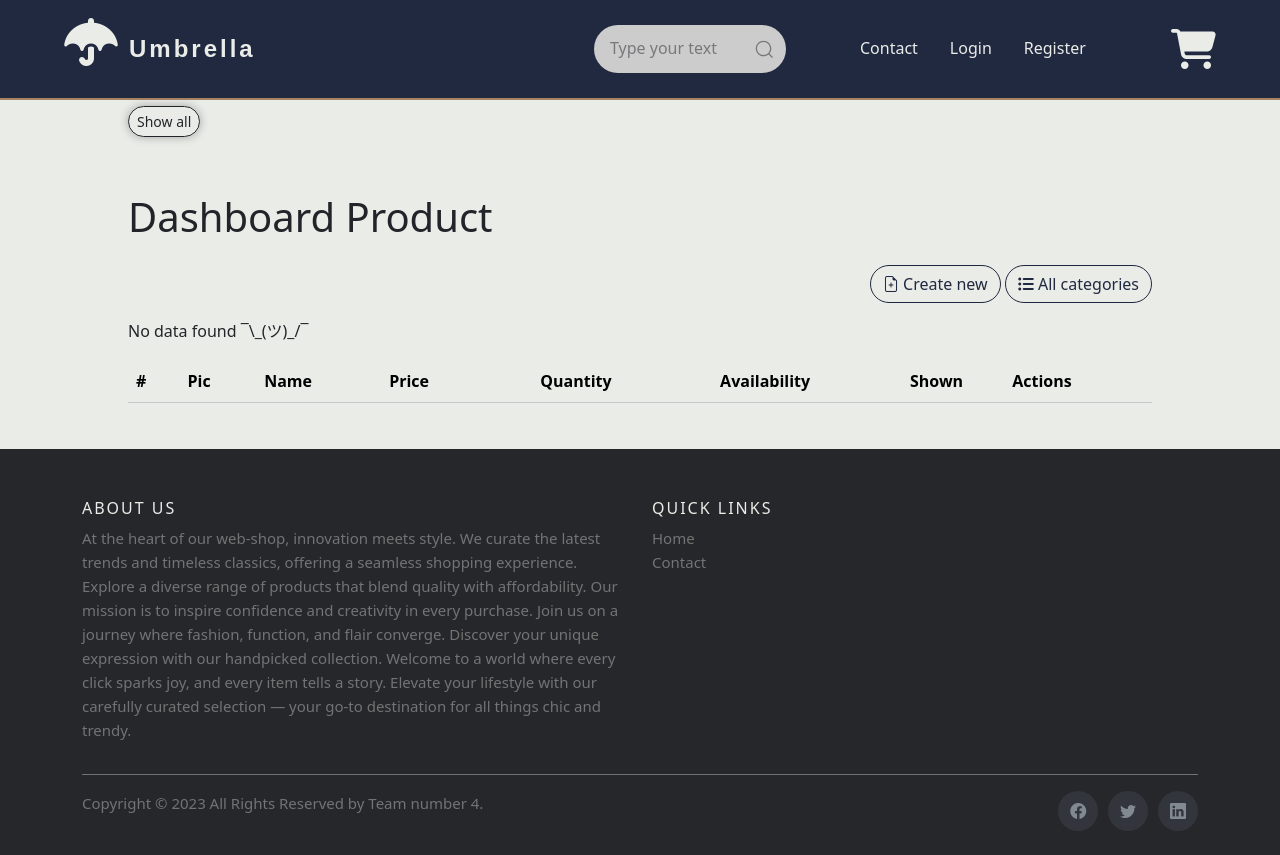
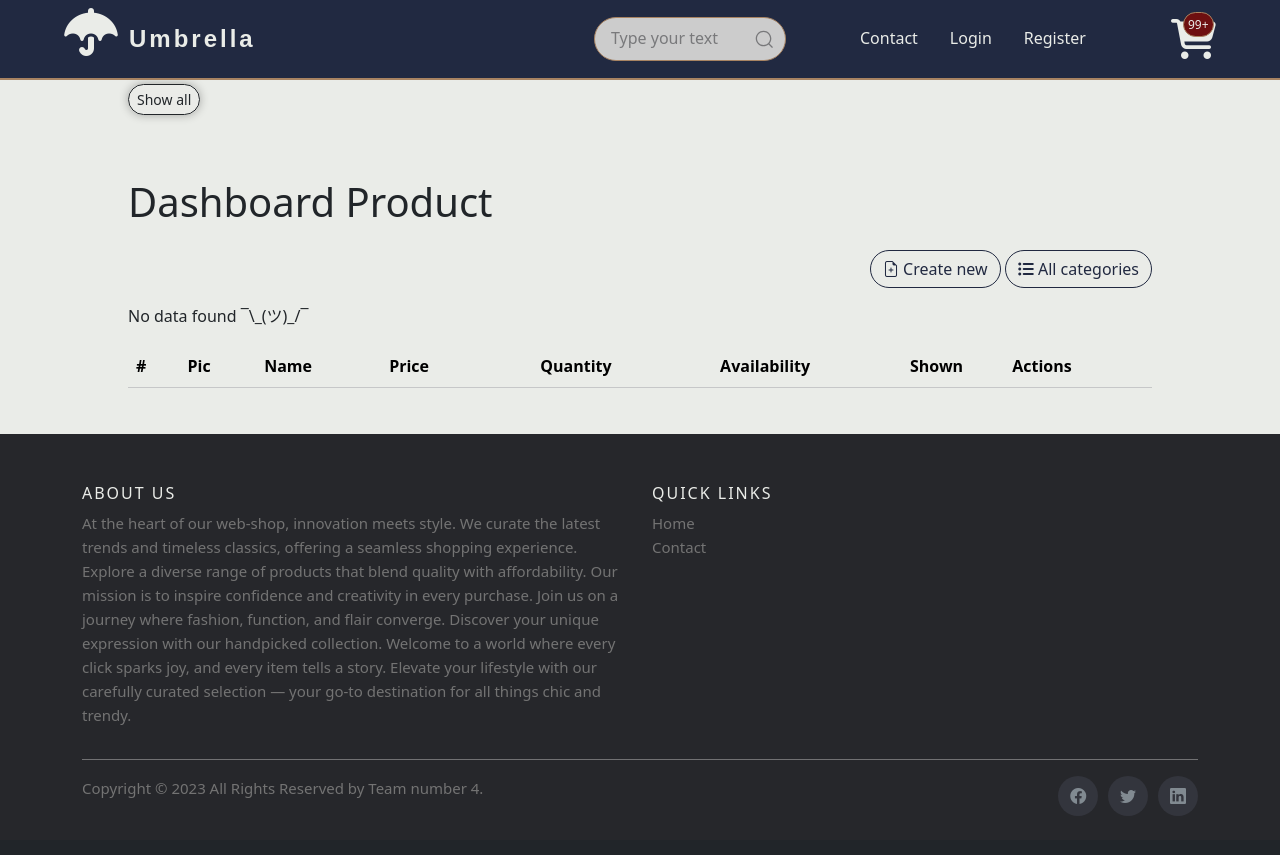
Before and after one commit to DmitriiMal/web-shop-project, a Symfony app: template templates/product/index.html.twig in a window 1280 px wide. After the commit the page ends 816 px from the top, so only its background shows below. Run offline with Twig, Linux system fonts and the light colour scheme; the template is opened without the code that fills it, so the values that code supplies are empty; some libraries are stand-ins or nearby versions.

Commit message:
change navbat height, filter

```diff
--- a/public/css/_home.scss
+++ b/public/css/_home.scss
@@ -8,22 +8,6 @@
 
 .pt-120 {
   padding-top: 120px;
-}
-
-.m-03 {
-  margin: 0.3rem;
-}
-
-.m-05 {
-  margin: 0.5rem;
-}
-
-.m-1 {
-  margin: 1rem;
-}
-
-.m-2 {
-  margin: 2rem;
 }
 
 // ///////////////////// //
@@ -44,6 +28,18 @@
   z-index: 1;
   background: #eaece86d;
   backdrop-filter: blur(5px);
+
+  .category {
+    position: absolute;
+    right: 8px;
+    top: 8px;
+    z-index: 2;
+    padding: 0.25rem 0.5rem;
+    font-size: 0.875rem;
+    text-align: center;
+    vertical-align: middle;
+    border: 1px $main-color solid;
+  }
 }
 
 .myCard > img {
@@ -94,7 +90,7 @@
 }
 
 .myCard:hover > .details {
-  height: 8rem;
+  height: 7.5rem;
 }
 
 .myCard:hover > img {
--- a/public/css/_media.scss
+++ b/public/css/_media.scss
@@ -1,7 +1,7 @@
 @media (max-width: 500px) {
   .myCard {
     .details {
-      height: 8rem;
+      height: 7.5rem;
     }
   }
 
--- a/public/css/_navbar.scss
+++ b/public/css/_navbar.scss
@@ -3,7 +3,6 @@
 // ////////////////////////// //
 
 nav {
-  // backdrop-filter: blur(5px);
   position: fixed;
   z-index: 10;
   left: 0;
@@ -11,9 +10,7 @@ nav {
   top: 0;
   // font-family: 'Bebas Neue', sans-serif;
   padding: 0 5%;
-  height: 100px;
-  // background: transparent;
-  // background-color: rgba(255, 255, 255, 0.8);
+  height: $navbar-heigth;
   background-color: $main-color;
   display: flex;
   justify-content: space-between;
@@ -73,10 +70,15 @@ nav .links {
     font-size: 2.5rem;
   }
 
-  div {
+  .cart-item {
+    position: absolute;
+    left: 12px;
+    top: 5px;
     background-color: $third-color;
+    border: 1px $second-color solid;
     text-align: center;
-    aspect-ratio: 1;
+    font-size: 12px;
+    padding: 2px 4px;
   }
 }
 
@@ -128,7 +130,8 @@ nav .links li {
   text-align: center;
   background-color: transparent;
   color: $text-color-light;
-  padding: 23px 15px;
+  height: $navbar-heigth;
+  padding: 15px 15px;
   // font-weight: bold;
   border: 2px solid transparent;
   cursor: pointer;
@@ -138,7 +141,7 @@ nav .links li {
   display: none;
   font-size: 14px;
   position: absolute;
-  z-index: 1;
+  z-index: 11;
   min-width: 200px;
   background-color: $main-color;
   border-radius: 0px 0 4px 4px;
@@ -161,10 +164,6 @@ nav .links li {
 .dropdown-content a:focus {
   color: $text-color-light;
 }
-
-// .dropdown-content #top:hover {
-//   // border-radius: 0;
-// }
 
 .dropdown-content #bottom:hover {
   border-radius: 0px 0px 4px 4px;
@@ -195,13 +194,11 @@ nav .links li {
   font-size: inherit;
   font-weight: normal;
   background-color: $input-color;
-
-  border: none;
+  border: 1px $second-color solid;
   color: $dark-color;
-  padding: 0.7rem 1rem;
+  padding: 0.5rem 1rem;
   border-radius: 30px;
   width: 12em;
-  // transition: all ease-in-out 0.3s;
   margin-right: -2rem;
 }
 
@@ -235,7 +232,6 @@ nav .links li {
 
 .search__button:hover {
   cursor: pointer;
-  // background-color: $light-color;
   transform: scale(1.02);
 }
 
@@ -292,13 +288,12 @@ nav .icon-burger .line {
     z-index: 9;
     left: 0;
     right: 0;
-    top: 100px;
+    top: $navbar-heigth;
     bottom: 100%;
     width: auto;
     height: auto;
     flex-direction: column;
     background-color: $main-color;
-    // backdrop-filter: blur(5px);
 
     justify-content: flex-start;
     overflow: hidden;
@@ -306,10 +301,12 @@ nav .icon-burger .line {
   }
   nav .links,
   nav .links a {
-    font-size: 20px;
+    font-size: 18px;
   }
+
+  // Navbar mobile height
   nav :checked ~ .links {
-    bottom: 0;
+    bottom: 50vh;
   }
   nav .icon-burger {
     display: block;
--- a/public/css/_swiper.scss
+++ b/public/css/_swiper.scss
@@ -4,7 +4,7 @@
 
 .mySwiper {
   // height: 50vh;
-  margin-top: 0px;
+  margin-top: calc($navbar-heigth - 10px);
   // z-index: -1;
 
   --swiper-navigation-color: #212941;
--- a/public/css/_variables.scss
+++ b/public/css/_variables.scss
@@ -31,3 +31,7 @@ $text-color-light: #eaece8;
 // Text light
 
 $input-color: #ccc;
+
+$width-container: clamp(500px, 80%, 1200px);
+
+$navbar-heigth: 80px;
--- a/public/css/style.css
+++ b/public/css/style.css
@@ -107,7 +102,7 @@ nav {
   right: 0;
   top: 0;
   padding: 0 5%;
-  height: 100px;
+  height: 80px;
   background-color: #212941;
   display: flex;
   justify-content: space-between;
@@ -157,10 +152,15 @@ nav .links {
   color: #eaece8;
   font-size: 2.5rem;
 }
-#cart div {
+#cart .cart-item {
+  position: absolute;
+  left: 12px;
+  top: 5px;
   background-color: #6e0f10;
+  border: 1px #a88362 solid;
   text-align: center;
-  aspect-ratio: 1;
+  font-size: 12px;
+  padding: 2px 4px;
 }
 
 nav .links li {
@@ -244,9 +245,9 @@ nav .links li a:hover {
   font-size: inherit;
   font-weight: normal;
   background-color: #ccc;
-  border: none;
+  border: 1px #a88362 solid;
   color: #26272b;
-  padding: 0.7rem 1rem;
+  padding: 0.5rem 1rem;
   border-radius: 30px;
   width: 12em;
   margin-right: -2rem;
@@ -583,10 +584,12 @@ body {
 
 .filter-container {
   width: clamp(500px, 80%, 1200px);
-  margin: auto; /* Safari */
-  position: sticky;
-  top: 90px;
-  z-index: 5;
+  position: -webkit-sticky; /* Safari */
+  position: fixed;
+  left: 50%;
+  transform: translateX(-50%);
+  top: 80px;
+  z-index: 8;
 }
 
 .grid-container {
--- a/public/css/style.scss
+++ b/public/css/style.scss
@@ -20,22 +20,33 @@ body {
 }
 
 .container-prim {
-  width: clamp(500px, 80%, 1200px);
+  width: $width-container;
   margin: 130px auto 30px auto;
 }
 
 .container-home {
-  width: clamp(500px, 80%, 1200px);
+  width: $width-container;
   margin: -30rem auto 30px auto;
 }
 
 .filter-container {
-  width: clamp(500px, 80%, 1200px);
-  margin: auto;
+  width: $width-container;
   position: -webkit-sticky; /* Safari */
-  position: sticky;
-  top: 90px;
-  z-index: 5;
+  position: fixed;
+  left: 50%;
+  transform: translateX(-50%);
+  top: $navbar-heigth;
+  z-index: 8;
+
+  // a {
+  //   margin: 0;
+  // }
+
+  // div {
+  //   a {
+  //     margin: 0;
+  //   }
+  // }
 }
 
 .grid-container {
--- a/src/Controller/ProductController.php
+++ b/src/Controller/ProductController.php
@@ -25,12 +25,11 @@ class ProductController extends AbstractController
     #[IsGranted('ROLE_ADMIN')]
     public function index(Request $request, PersistenceManagerRegistry $doctrine, ProductRepository $productRepository): Response
     {
-        //
+
         $category = $request->query->get('fk_categoryID', 'all');
         $entityManager = $doctrine->getManager();
         $allCategory = $doctrine->getRepository(FkCategory::class)->findAll();
 
-        // dd($allCategory);
         if ($category !== 'all') {
             $products = $entityManager
                 ->getRepository(Product::class)
@@ -43,7 +42,7 @@ class ProductController extends AbstractController
         } else {
             $products = $doctrine->getRepository(Product::class)->findAll();
         }
-        //
+
         return $this->render('product/index.html.twig', [
             'products' => $products,
             'allCategory' => $allCategory,
--- a/src/Controller/UserAccessController.php
+++ b/src/Controller/UserAccessController.php
@@ -17,12 +17,11 @@ class UserAccessController extends AbstractController
     #[Route('/', name: 'app_user', methods: ['GET'])]
     public function index(Request $request, PersistenceManagerRegistry $doctrine, ProductRepository $productRepository): Response
     {
-        //
+
         $category = $request->query->get('fk_categoryID', 'all');
         $entityManager = $doctrine->getManager();
         $allCategory = $doctrine->getRepository(FkCategory::class)->findAll();
 
-        // dd($allCategory);
         if ($category !== 'all') {
             $products = $entityManager
                 ->getRepository(Product::class)
@@ -35,7 +34,7 @@ class UserAccessController extends AbstractController
         } else {
             $products = $doctrine->getRepository(Product::class)->findAll();
         }
-        //
+
         return $this->render('user_access/index.html.twig', [
             'products' => $products,
             'allCategory' => $allCategory,
--- a/templates/components/navbar.html.twig
+++ b/templates/components/navbar.html.twig
@@ -29,7 +29,7 @@
       </button>
       <div class="dropdown-content">
         {% if is_granted('ROLE_ADMIN') %}
-        <a id="top" href="{{ path('app_user_show', { id: app.user.id }) }}">My account</a> {# <a id="middle" href="{{ path('app_product_index') }}">Dashboard Products</a> #}
+        <a id="top" href="{{ path('app_user_show', { id: app.user.id }) }}">My account</a>
         <a id="middle" href="{{ path('app_product_index') }}">Dashboard Products</a>
         <a id="middle" href="{{ path('app_user_index') }}">Dashboard Users</a>
         <a id="middle" href="#">Statistic</a>
@@ -52,7 +52,10 @@
   {% endif %}
 
   <div id="cart">
-    <a href="{{ path('app_cart_show') }}"><i class="fa-solid fa-cart-shopping fe-lg position-relative"></i></a>
+    <a href="{{ path('app_cart_show') }}" class=""
+      ><i class="fa-solid fa-cart-shopping fe-lg"></i>
+      <span class="cart-item rounded-pill">99+</span>
+    </a>
   </div>
 
   <label for="nav-toggle" class="icon-burger">
--- a/templates/product/index.html.twig
+++ b/templates/product/index.html.twig
@@ -6,16 +6,16 @@
 
     {# ### Filter ################################## #}
     <div class="filter-container">
-      <a id="list" class="btn btn-outline-dark btn-sm btn-blr my-3 rounded-pill" href="{{ path('app_product_index') }}">Show all</a>
+      <a id="list" class="btn btn-outline-dark btn-sm btn-blr my-1 rounded-pill" href="{{ path('app_product_index') }}">Show all</a>
       <div class="d-inline btn-group w-100" role="group" aria-label="Basic example">
           {% for category in allCategory %}
-          <a class="my-3 btn btn-outline-dark btn-sm btn-blr mb-3 rounded-pill" href="{{ path('app_product_index', { fk_categoryID: category.name }) }}">{{ category.name }}</a>
+          <a class="my-1 btn btn-outline-dark btn-sm btn-blr rounded-pill" href="{{ path('app_product_index', { fk_categoryID: category.name }) }}">{{ category.name }}</a>
           {% endfor %}
       </div>
     </div>
     {# ############################################# #}
 
-    <div class="container-prim">
+    <div class="container-prim pt-5">
         <h1>Dashboard Product</h1>
 
         <div class="text-end">
```
Also changed, not shown: other parts of public/css/style.css (+20 -24 lines), templates/user_access/index.html.twig (+6 -4 lines), 1 other file.
